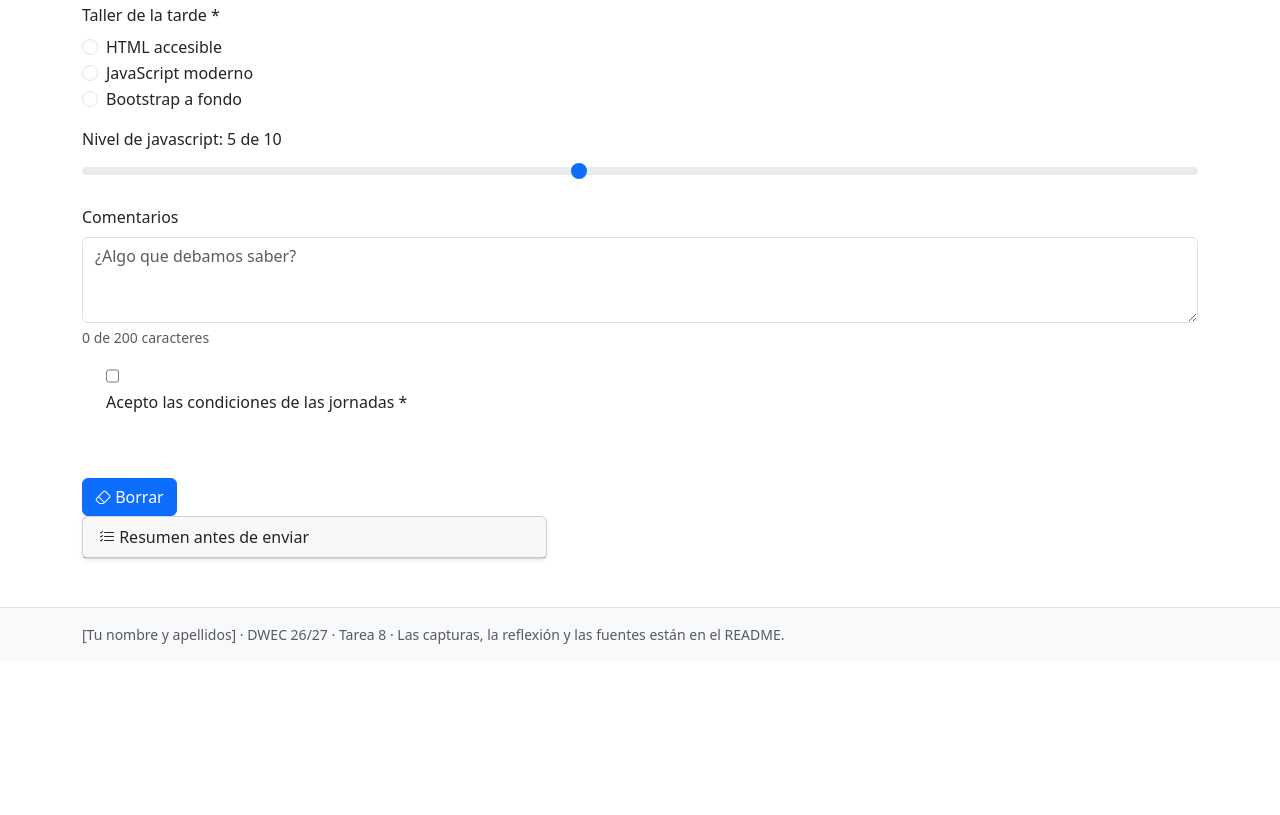
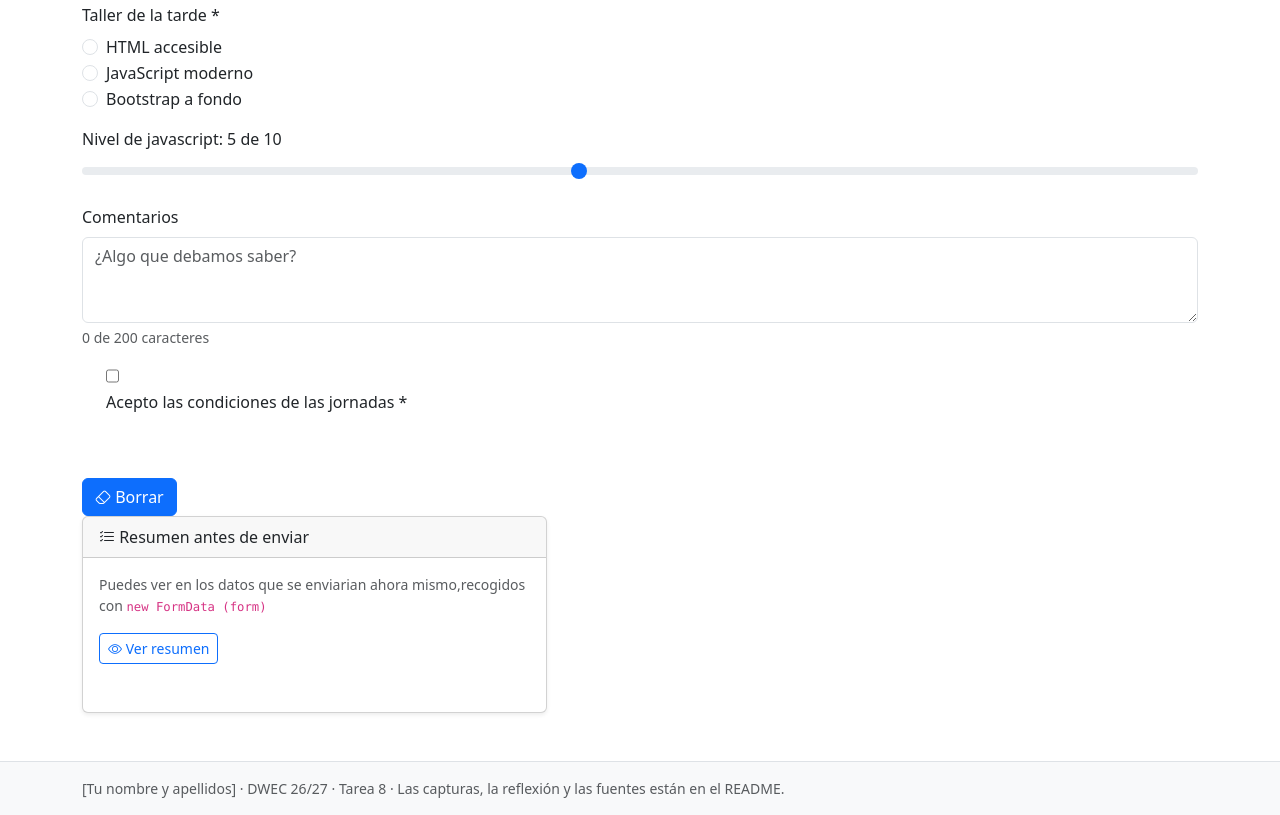
Before and after one commit to Galvezz99/DWEC, a plain HTML site: page tema08/index.html in a window 1280 px wide. Shown: the part 901-1716 px from the top of the page. Before the commit the page ends 1562 px from the top, so only its background shows below. Drawn offline with nearby package versions, Linux system fonts and the light colour scheme.

Commit message:
Agregar sección de resumen y botón para visualizar datos antes de enviar el formulario de inscripción

```diff
--- a/tema08/index.html
+++ b/tema08/index.html
@@ -191,6 +191,15 @@
             <div class="card-header">
               <i class="bi bi-list-check"></i> Resumen antes de enviar
             </div>
+            <div class="card-body">
+              <p class="small text-body-secondary">
+                Puedes ver en los datos que se enviarian ahora mismo,recogidos con <code>new FormData (form)</code>
+              </p>
+              <button type="button" id="verResumen" class="btn btn-outline-primary btn-sm mb-3">
+                <i class="bi bi-eye"></i> Ver resumen
+              </button>
+              <p id="avisoResumen" class="small" aria-live="polite"></p>
+            </div>
           </section>
         </div>
 
```
